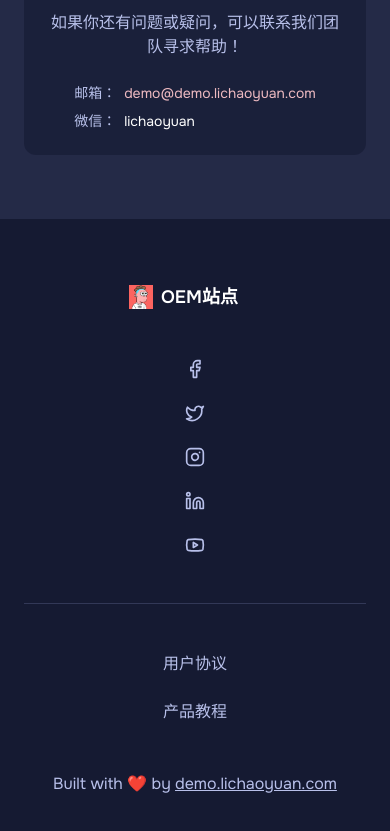
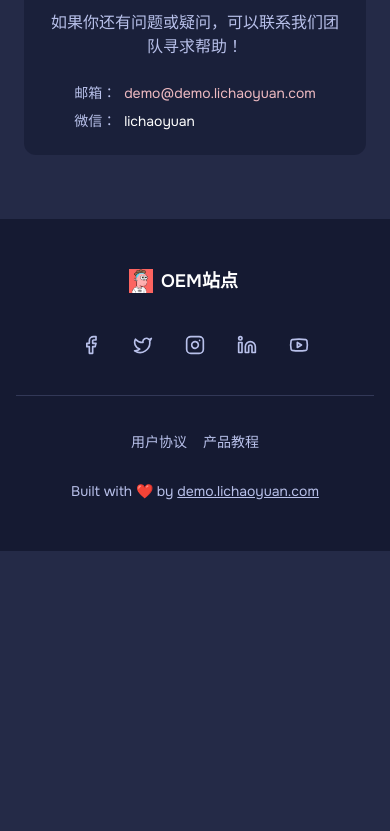
Before and after one commit to hiEndless/ca-demo, a Next.js app: page / in a window 390 px wide. Shown: the part 6013-6844 px from the top of the page. After the commit the page ends 6564 px from the top, so only its background shows below. Built offline with nearby package versions, Linux system fonts and the light colour scheme.

Commit message:
修改手机端效果

```diff
--- a/components/footer-2.tsx
+++ b/components/footer-2.tsx
@@ -8,33 +8,33 @@ import { Facebook, Twitter, Instagram, Linkedin, Youtube } from "lucide-react"
 
 export function Footer2() {
   return (
-    <footer className="bg-muted py-16 lg:py-24" role="contentinfo" aria-label="Site footer">
-      <div className="container px-6 mx-auto flex flex-col gap-12 lg:gap-16">
-        <div className="flex flex-col gap-12">
-          <div className="flex flex-col lg:flex-row md:justify-between md:items-center gap-12">
-            <div className="flex flex-col items-center lg:flex-row gap-12">
-              <Link href="/" aria-label="Go to homepage">
+    <footer className="bg-muted py-12 sm:py-16 lg:py-24" role="contentinfo" aria-label="Site footer">
+      <div className="container px-4 sm:px-6 mx-auto flex flex-col gap-8 sm:gap-12 lg:gap-16">
+        <div className="flex flex-col gap-8 sm:gap-12">
+          <div className="flex flex-col lg:flex-row md:justify-between md:items-center gap-8 sm:gap-12">
+            <div className="flex flex-col items-center lg:flex-row gap-6 sm:gap-8 lg:gap-12">
+              <Link href="/" aria-label="Go to homepage" className="mb-2 sm:mb-0">
                 <Logo />
               </Link>
 
               <nav
-                className="flex flex-col md:flex-row items-center gap-6 md:gap-8 text-center"
+                className="flex flex-row flex-wrap justify-center items-center gap-4 sm:gap-6 md:gap-8 text-center"
                 aria-label="Social media navigation"
               >
-                <Link href="#" className="text-muted-foreground hover:text-foreground transition-colors" aria-label="Follow us on Facebook">
-                  <Facebook className="h-5 w-5" />
+                <Link href="#" className="text-muted-foreground hover:text-foreground transition-colors p-2" aria-label="Follow us on Facebook">
+                  <Facebook className="h-5 w-5 sm:h-6 sm:w-6" />
                 </Link>
-                <Link href="#" className="text-muted-foreground hover:text-foreground transition-colors" aria-label="Follow us on Twitter">
-                  <Twitter className="h-5 w-5" />
+                <Link href="#" className="text-muted-foreground hover:text-foreground transition-colors p-2" aria-label="Follow us on Twitter">
+                  <Twitter className="h-5 w-5 sm:h-6 sm:w-6" />
                 </Link>
-                <Link href="#" className="text-muted-foreground hover:text-foreground transition-colors" aria-label="Follow us on Instagram">
-                  <Instagram className="h-5 w-5" />
+                <Link href="#" className="text-muted-foreground hover:text-foreground transition-colors p-2" aria-label="Follow us on Instagram">
+                  <Instagram className="h-5 w-5 sm:h-6 sm:w-6" />
                 </Link>
-                <Link href="#" className="text-muted-foreground hover:text-foreground transition-colors" aria-label="Connect with us on LinkedIn">
-                  <Linkedin className="h-5 w-5" />
+                <Link href="#" className="text-muted-foreground hover:text-foreground transition-colors p-2" aria-label="Connect with us on LinkedIn">
+                  <Linkedin className="h-5 w-5 sm:h-6 sm:w-6" />
                 </Link>
-                <Link href="#" className="text-muted-foreground hover:text-foreground transition-colors" aria-label="Subscribe to our YouTube channel">
-                  <Youtube className="h-5 w-5" />
+                <Link href="#" className="text-muted-foreground hover:text-foreground transition-colors p-2" aria-label="Subscribe to our YouTube channel">
+                  <Youtube className="h-5 w-5 sm:h-6 sm:w-6" />
                 </Link>
               </nav>
             </div>
@@ -44,22 +44,22 @@ export function Footer2() {
 
           <Separator role="presentation" />
 
-          <div className="flex flex-col lg:flex-row justify-between items-center gap-12 text-center">
-            <p className="text-muted-foreground order-2 md:order-1">
+          <div className="flex flex-col lg:flex-row justify-between items-center gap-6 sm:gap-8 lg:gap-12 text-center">
+            <p className="text-muted-foreground order-2 md:order-1 text-sm sm:text-base leading-relaxed">
               <span>Built with ❤️ by</span>{" "}
-              <Link href="https://www.shadcndesign.com/pro-blocks" target="_blank" className="underline">
+              <Link href="https://www.shadcndesign.com/pro-blocks" target="_blank" className="underline hover:text-foreground transition-colors">
                 demo.lichaoyuan.com
               </Link>
             </p>
 
             <nav
-              className="flex flex-col md:flex-row items-center gap-6 md:gap-8 order-1 md:order-2"
+              className="flex flex-row flex-wrap justify-center items-center gap-4 sm:gap-6 md:gap-8 order-1 md:order-2"
               aria-label="Legal links"
             >
-              <Link href="#" className="text-muted-foreground hover:text-foreground transition-colors">
+              <Link href="#" className="text-muted-foreground hover:text-foreground transition-colors text-sm sm:text-base py-1">
                 用户协议
               </Link>
-              <Link href="#" className="text-muted-foreground hover:text-foreground transition-colors">
+              <Link href="#" className="text-muted-foreground hover:text-foreground transition-colors text-sm sm:text-base py-1">
                 产品教程
               </Link>
             </nav>
```
